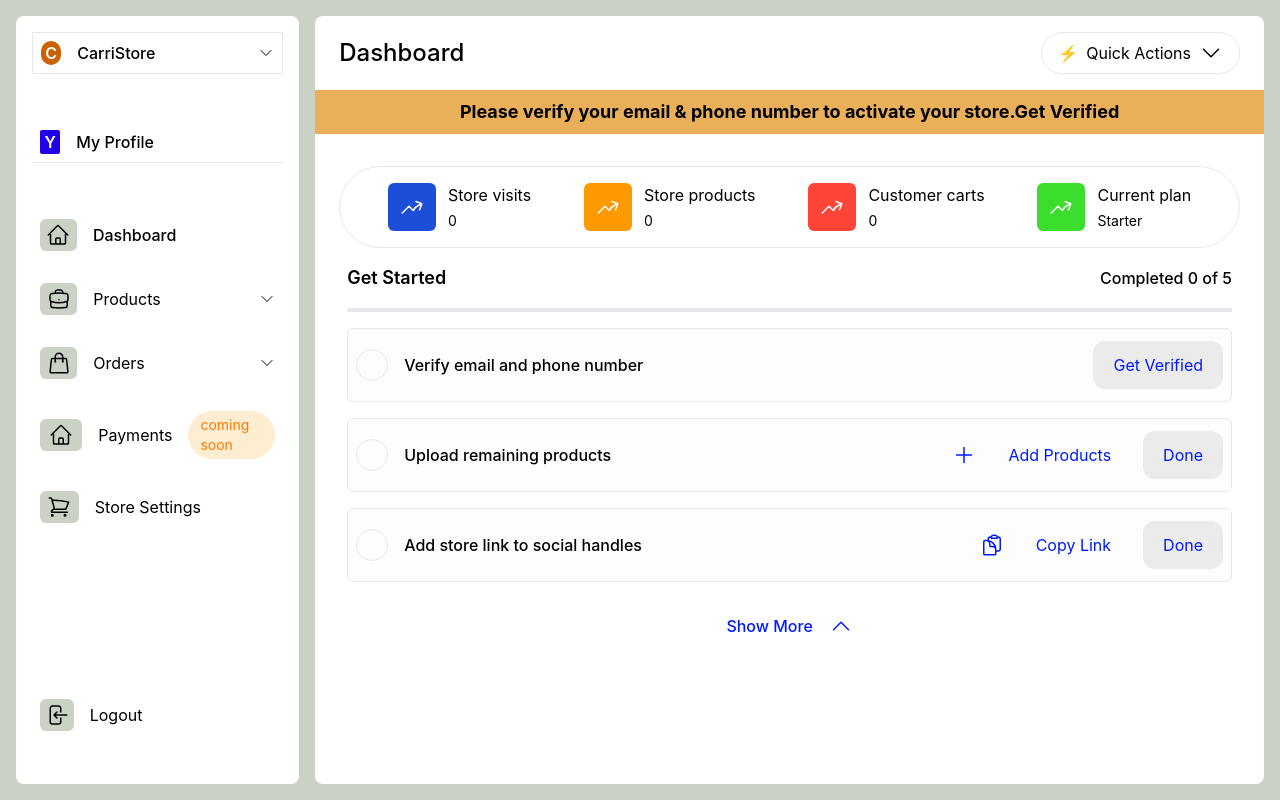
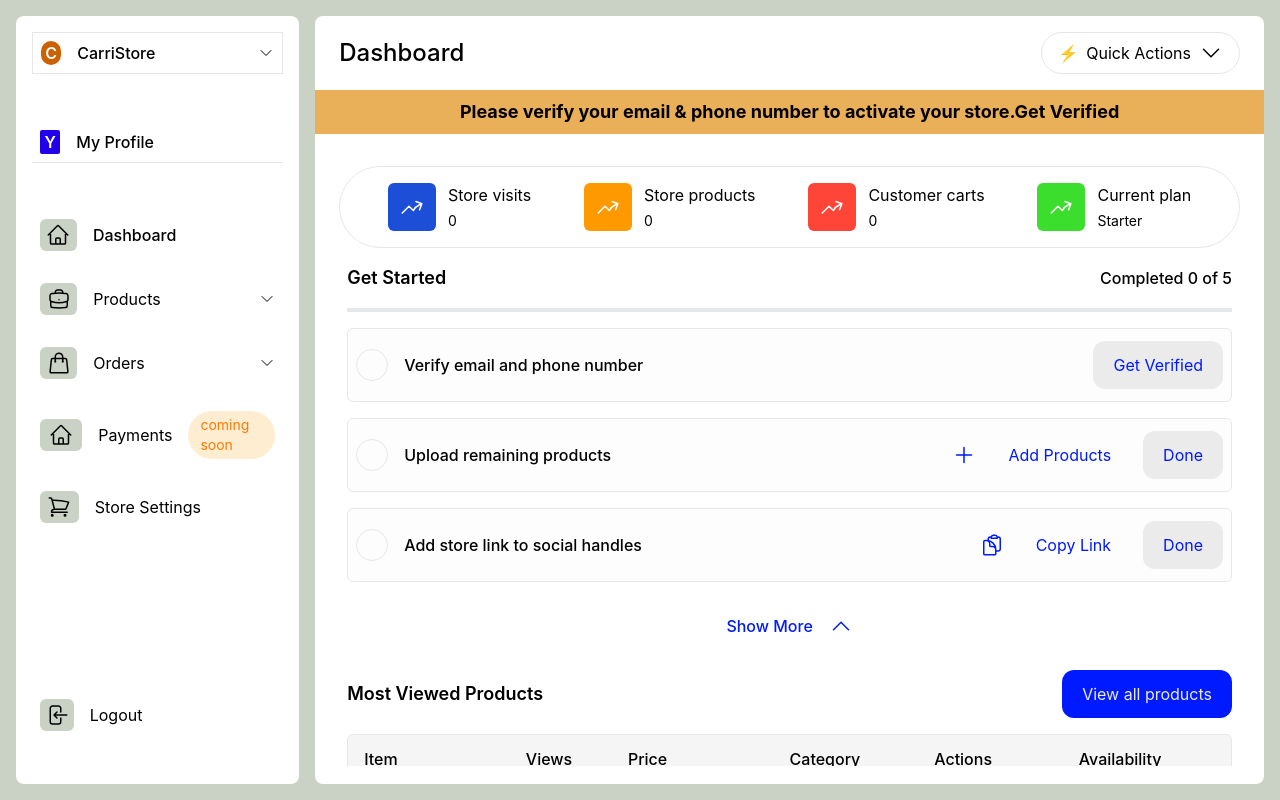
Before and after one commit to carissaayo/carristore, a React (Create React App) app: page /dashboard in a window 1280 px wide. Built offline with nearby package versions, Linux system fonts and the light colour scheme.

Commit message:
working on dashboard tablet

```diff
--- /dev/null
+++ b/src/components/ProductItem.js
@@ -0,0 +1,31 @@
+import { LinkIcon, PencilIcon, TrashIcon } from '@heroicons/react/24/outline';
+import React from 'react';
+import foodImg from "../assets/images/food1.png"
+
+const ProductItem = () => {
+  return (
+    <div className="flex items-center w-full bg-[#F5F5F5] px-4 py-3 border rounded-md font-medium mb-4 gap-4 lg:gap-0">
+      <div className="flex gap-2 w-[32%] md:w-[25%] lg:w-[20%]">
+        <div className="hidden lg:block">
+          <img src={foodImg} alt="" className="h-8 w-8  " />
+        </div>
+        <h2 className="">Top Notch Food</h2>
+      </div>
+      <p className="hidden md:block w-[12%]">0</p>
+      <p className="w-[31%] md:w-[25%] lg:w-[20%]">NGN 10,000.00</p>
+      <p className="w-[26%] md:w-[20%] lg:w-[16%]">My Food</p>
+      <div className="flex gap-2 items-center text-[#8D8A8A]  w-[25%] md:w-[20%]  lg:w-[17%]">
+        <LinkIcon className="h-4 w-4 cursor-pointer" />
+        <PencilIcon className="h-4 w-4 cursor-pointer" />
+        <TrashIcon className="h-4 w-4 cursor-pointer" />
+      </div>
+      <div className="hidden md:block w-[20%] lg:w-[17%]">
+        <div className=" w-[70px] h-[35px]  bg-[#26F05F] rounded-full flex justify-end items-center pr-1">
+          <div className="w-[30px] h-[30px] rounded-full bg-white"></div>
+        </div>
+      </div>
+    </div>
+  );
+}
+
+export default ProductItem
--- /dev/null
+++ b/src/components/ProductsDash.js
@@ -0,0 +1,32 @@
+import React from 'react'
+import ProductItem from './ProductItem';
+
+const ProductsDash = () => {
+  return (
+    <main className="w-full px-8">
+      {/* Product Top Header */}
+      <div className=" flex justify-between items-center  w-full mb-4   ">
+        <h1 className="font-semibold text-lg">Most Viewed Products</h1>
+        <button className="bg-[#001AFF] text-[#EAEBEA] px-5 py-3 flex items-center justify-center rounded-xl">
+          View all products
+        </button>
+      </div>
+
+      {/* Product Main Header */}
+      <div className="flex items-center  w-full bg-[#F5F5F5] px-4 py-3 border rounded-md font-medium mb-4 justify-between gap-4 lg:gap-0">
+        <p className="w-[23%] md:w-[20%] lg:w-[17%]">Item</p>
+        <p className=" hidden md:block w-[10%]">Views</p>
+        <p className="w-[20%] md:w-[17%]">Price</p>
+        <p className="w-[20%] md:w-[15%]">Category</p>
+        <p className="w-[20%] md:w-[15%]">Actions</p>
+        <p className="hidden md:block w-[16%]">Availability</p>
+      </div>
+
+      <ProductItem />
+      <ProductItem />
+      <ProductItem />
+    </main>
+  );
+}
+
+export default ProductsDash
--- a/src/components/TaskCon.js
+++ b/src/components/TaskCon.js
@@ -5,7 +5,7 @@ import TaskItem from './TaskItem';
 const TaskCon = () => {
     const [showMore, setShowMore] = useState(false)
   return (
-    <main className="w-full px-8">
+    <main className="w-full px-8 mb-4">
       {/* Task Hader */}
       <div className=" flex justify-between items-center  pb-4 border-b-4 w-full mb-4">
         <h1 className="font-semibold text-lg">Get Started</h1>
--- a/src/components/TaskItem.js
+++ b/src/components/TaskItem.js
@@ -9,7 +9,7 @@ const TaskItem = ({ name, buttonText,Icon,alt }) => {
       </div>
       <div className=" flex items-center justify-between gap-8 text-[#001AFF]">
         {Icon && <Icon className="h-6 w-6" />}
-        <h3 className="">{alt}</h3>
+        <h3 className="hidden md:block">{alt}</h3>
         <button className="text-[#001AFF] bg-[#EAEBEA] px-5 py-3 flex items-center justify-center rounded-xl">
           {buttonText}
         </button>
--- a/src/components/landingpageComponents/SideNav.js
+++ b/src/components/landingpageComponents/SideNav.js
@@ -3,7 +3,7 @@ import React from 'react'
 
 const SideNav = () => {
   return (
-    <main className="h-full bg-white flex-1 rounded-lg px-4 pt-4">
+    <main className="h-full bg-white flex-1 rounded-lg px-4 pt-4 hidden xl:block">
       {/* Username Con */}
       <div className="border border-[rgb(158, 158, 158)] flex items-center py-2 gap-4 px-2 mb-12">
         <div className="h-6 w-6 rounded-full bg-[#CB6100] text-white flex items-center justify-center font-semibold">
--- a/src/pages/Dashboard.js
+++ b/src/pages/Dashboard.js
@@ -2,6 +2,7 @@ import { ArrowTrendingUpIcon } from "@heroicons/react/24/outline";
 import React from "react";
 import SideNav from "../components/landingpageComponents/SideNav";
 import PageHeader from "../components/PageHeader";
+import ProductsDash from "../components/ProductsDash";
 import TaskCon from "../components/TaskCon";
 import VerifyEmailText from "../components/VerifyEmailText";
 
@@ -12,11 +13,13 @@ const Dashboard = () => {
       <section className="flex-[4]  bg-white rounded-lg ">
         <PageHeader />
         <VerifyEmailText />
+
+        {/* Scroll Part Starts */}
         <section className=" h-[75vh] overflow-y-scroll ">
           {/* details con */}
-          <div className="flex  items-center justify-between w-[95%] mx-auto border rounded-full bg-white px-8 py-0 mb-4">
+          <div className="flex flex-wrap lg:flex-nowrap items-center justify-between w-[95%] mx-auto border rounded-xl lg:rounded-full bg-white px-8 py-4 lg:py-0  mb-4">
             {/* First Child */}
-            <div className="p-4 flex gap-3">
+            <div className="p-4 flex gap-3 w-[50%] lg:w-auto">
               <div className="w-12 h-12 rounded-md bg-blue-700 flex items-center justify-center">
                 <ArrowTrendingUpIcon className="w-6 h-6 text-white" />
               </div>
@@ -27,7 +30,7 @@ const Dashboard = () => {
             </div>
 
             {/* Second Child */}
-            <div className="p-4 flex gap-3">
+            <div className="p-4 flex gap-3 w-[50%] lg:w-auto">
               <div className="w-12 h-12 rounded-md bg-[#FF9900] flex items-center justify-center">
                 <ArrowTrendingUpIcon className="w-6 h-6 text-white" />
               </div>
@@ -38,7 +41,7 @@ const Dashboard = () => {
             </div>
 
             {/* Third Child */}
-            <div className="p-4 flex gap-3">
+            <div className="p-4 flex gap-3 w-[50%] lg:w-auto">
               <div className="w-12 h-12 rounded-md bg-[#FF4438] flex items-center justify-center">
                 <ArrowTrendingUpIcon className="w-6 h-6 text-white" />
               </div>
@@ -49,7 +52,7 @@ const Dashboard = () => {
             </div>
 
             {/* Fourth Child */}
-            <div className="p-4 flex gap-3">
+            <div className="p-4 flex gap-3 w-[50%] lg:w-auto">
               <div className="w-12 h-12 rounded-md bg-[#3BDE2D] flex items-center justify-center">
                 <ArrowTrendingUpIcon className="w-6 h-6 text-white" />
               </div>
@@ -61,7 +64,10 @@ const Dashboard = () => {
           </div>
           {/* Tasks */}
           <TaskCon />
+          {/* Products */}
+          <ProductsDash />
         </section>
+        {/* Scroll Part Ends */}
       </section>
     </main>
   );
```
Also changed, not shown: src/assets/images/food1.png (added).
